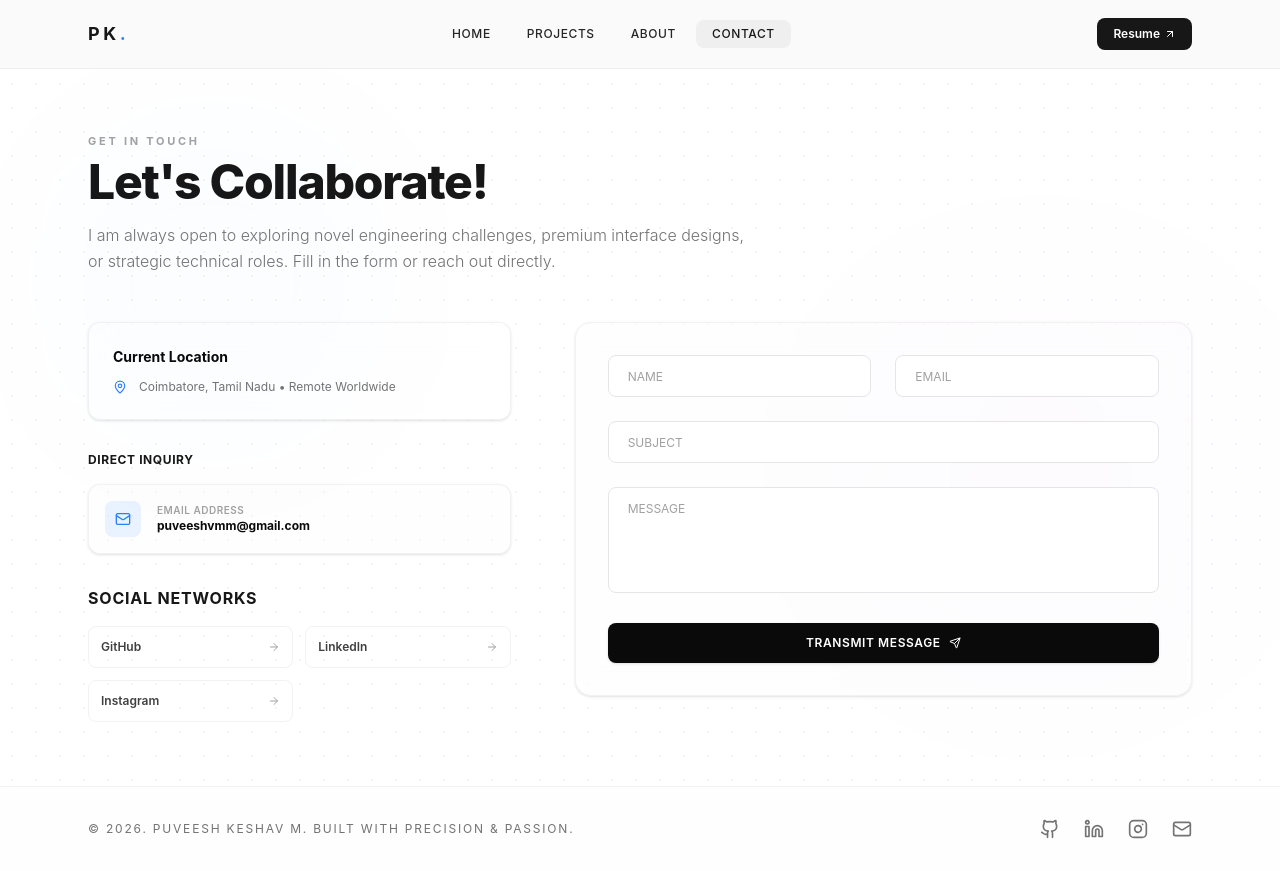
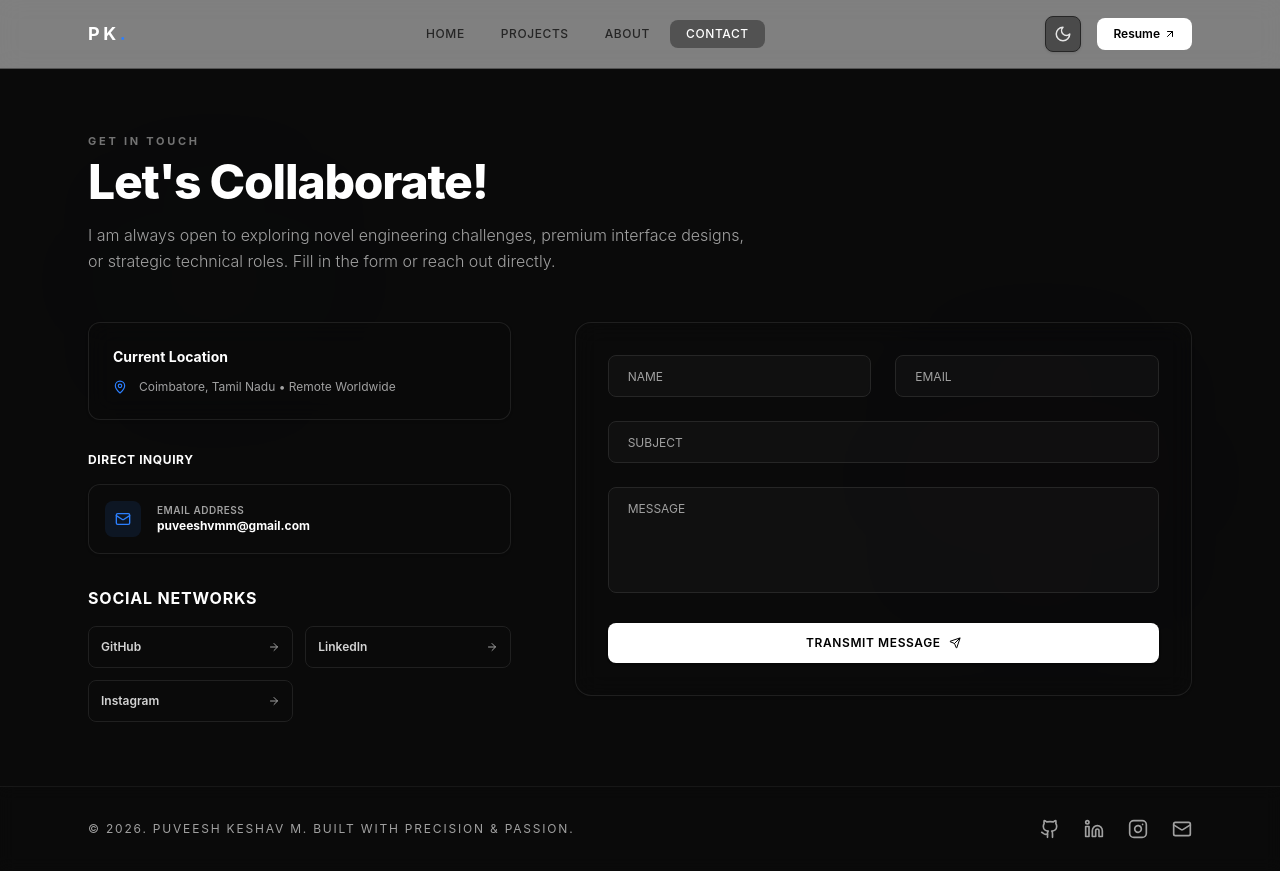
Before and after one commit to Puveesh/portfolio, a React (Vite) app: page /contact in a window 1280 px wide. Built offline with nearby package versions, Linux system fonts and the light colour scheme.

Commit message:
Added portfolio project

```diff
--- a/src/App.jsx
+++ b/src/App.jsx
@@ -14,9 +14,9 @@ export default function App() {
 
   return (
     <>
-      {/* <LoadingScreen onComplete={() => setIsLoading(false)} /> */}
+      <LoadingScreen onComplete={() => setIsLoading(false)} />
 
-      {/* {!isLoading && ( */}
+      {!isLoading && (
         <AnimatePresence mode="wait">
           <Routes location={location} key={location.pathname}>
             <Route path="/" element={<MainLayout />}>
@@ -27,7 +27,7 @@ export default function App() {
             </Route>
           </Routes>
         </AnimatePresence>
-      {/* )} */}
+      )}
     </>
   );
 }
--- a/src/components/Navbar.jsx
+++ b/src/components/Navbar.jsx
@@ -60,7 +60,7 @@ export default function Navbar() {
 
         {/* Desktop Theme Toggle + Call to Action */}
         <div className="hidden md:flex items-center space-x-4">
-          {/* <ThemeToggle /> */}
+          <ThemeToggle />
           <a
             href={portfolioData.personalInfo.resumeUrl}
             target="_blank"
@@ -74,7 +74,7 @@ export default function Navbar() {
 
         {/* Mobile controls */}
         <div className="flex md:hidden items-center space-x-3">
-          {/* <ThemeToggle /> */}
+          <ThemeToggle />
           <button
             onClick={() => setIsOpen(!isOpen)}
             className="flex h-9 w-9 items-center justify-center rounded-lg border border-neutral-200 dark:border-neutral-800 bg-neutral-100/50 dark:bg-neutral-900/50 text-neutral-800 dark:text-neutral-200"
--- a/src/index.css
+++ b/src/index.css
@@ -1,4 +1,6 @@
 @import "tailwindcss";
+
+@custom-variant dark (&:where(.dark, .dark *));
 
 @theme {
   --color-darkBg: #0A0A0A;
```
Also changed, not shown: tailwind.config.js (indentation only).
